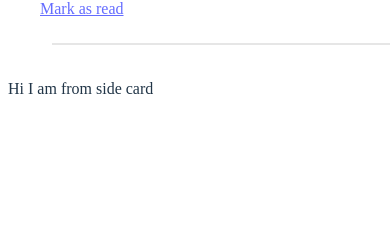
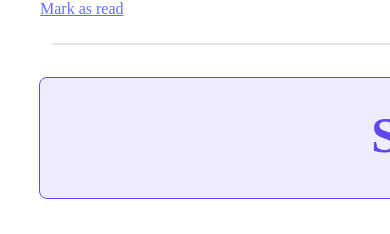
Before and after one commit to kamrul25/knowledge-cafe, a React (Vite) app: page / in a window 390 px wide. Shown: the part 3666-3900 px from the top of the page. Before the commit the page ends 3775 px from the top, so only its background shows below. Built offline with nearby package versions, Linux system fonts and the light colour scheme.

Commit message:
added spent time

```diff
--- a/src/App.jsx
+++ b/src/App.jsx
@@ -1,10 +1,26 @@
+import { useState } from 'react';
 import './App.css';
 import Blogs from './components/Blogs/Blogs';
 import Header from './components/Header/Header';
 import SideCard from './components/SideCard/SideCard';
 
 function App() {
+  const [totalTime, setTotalTime] = useState(0);
 
+  const handelReadTime = (readTime) =>{
+    if(totalTime){
+      const newTime = totalTime + parseFloat(readTime);
+      setTotalTime(newTime);
+    }
+    else{
+      const newTime = parseFloat(readTime);
+      setTotalTime(newTime)
+    }
+  }
+
+  const handleBlogTitle = (blogTitle) =>{
+    console.log(blogTitle)
+  }
 
   return (
     <div className="App">
@@ -13,10 +29,12 @@ function App() {
 
       <div className="container">
         <div >
-          <Blogs></Blogs>
+          <Blogs handelReadTime={handelReadTime}
+          handleBlogTitle={handleBlogTitle}
+          ></Blogs>
         </div>
         <div >
-            <SideCard></SideCard>
+            <SideCard totalTime={totalTime}></SideCard>
         </div>
       </div>
     </div>
--- a/src/components/Blogs/Blogs.jsx
+++ b/src/components/Blogs/Blogs.jsx
@@ -2,7 +2,7 @@ import React, { useEffect, useState } from 'react';
 import './Blogs.css';
 import SingleBlog from '../singleBlog/SingleBlog';
 
-const Blogs = () => {
+const Blogs = ({handelReadTime,handleBlogTitle}) => {
     const [blogs, setBlogs] = useState([]);
 
     useEffect(() => {
@@ -16,6 +16,8 @@ const Blogs = () => {
                 blogs.map(blog => <SingleBlog
                 key={blog.id}
                 blog={blog}
+                handelReadTime={handelReadTime}
+                handleBlogTitle={handleBlogTitle}
                 ></SingleBlog>)
             }
 
--- a/src/components/SideCard/SideCard.css
+++ b/src/components/SideCard/SideCard.css
@@ -0,0 +1,26 @@
+.side-card{
+  position: sticky;
+  top: 10px;
+}
+.total-read-time {
+  width: 411px;
+  height: 80px;
+  font-weight: 700;
+  font-size: 24px;
+  color: #6047ec;
+  padding-top: 25px;
+  text-align: center;
+  background: rgba(96, 71, 236, 0.1);
+  border: 1px solid #6047ec;
+  border-radius: 8px;
+}
+
+@media screen and (max-width: 576px){
+  .total-read-time{
+    width: 95%;
+    margin: 0 auto;
+    font-size: 50px;
+    padding: 20px 0;
+    margin-bottom: 30px;
+  }
+}
--- a/src/components/SideCard/SideCard.jsx
+++ b/src/components/SideCard/SideCard.jsx
@@ -1,10 +1,12 @@
-import React from 'react';
+import React, { useState } from 'react';
 import './SideCard.css';
 
-const SideCard = () => {
+const SideCard = ({totalTime}) => {
     return (
-        <div>
-            Hi I am from side card
+        <div className="side-card">
+            <div className="total-read-time">
+                 Spent time on read :{totalTime} min
+            </div>
         </div>
     );
 };
--- a/src/components/SingleBlog/SingleBlog.jsx
+++ b/src/components/SingleBlog/SingleBlog.jsx
@@ -2,7 +2,7 @@ import React from "react";
 import "./SingleBlog.css";
 import { FontAwesomeIcon } from '@fortawesome/react-fontawesome';
 import { faBookmark, faCoffee } from '@fortawesome/free-solid-svg-icons';
-const SingleBlog = ({ blog }) => {
+const SingleBlog = ({ blog, handelReadTime, handleBlogTitle }) => {
   const {
     blogImage,
     authorImage,
@@ -23,12 +23,12 @@ const SingleBlog = ({ blog }) => {
               <p >{publishDate}</p>
             </div>
           </div>
-           <p>{readTime} min read  <FontAwesomeIcon icon={faBookmark} />
+           <p>{readTime} min read  <FontAwesomeIcon icon={faBookmark} onClick={() => handelReadTime(readTime)} />
            </p>
         </div>
         <h1 className="blog-title">{blogTitle}</h1>
         <p>#beginners  #programming</p>
-        <a href="">Mark as read</a>
+        <a href="#" onClick={() => handleBlogTitle(blogTitle)}>Mark as read</a>
       </div>
       <div className="blog-divider"></div>
     </div>
```
